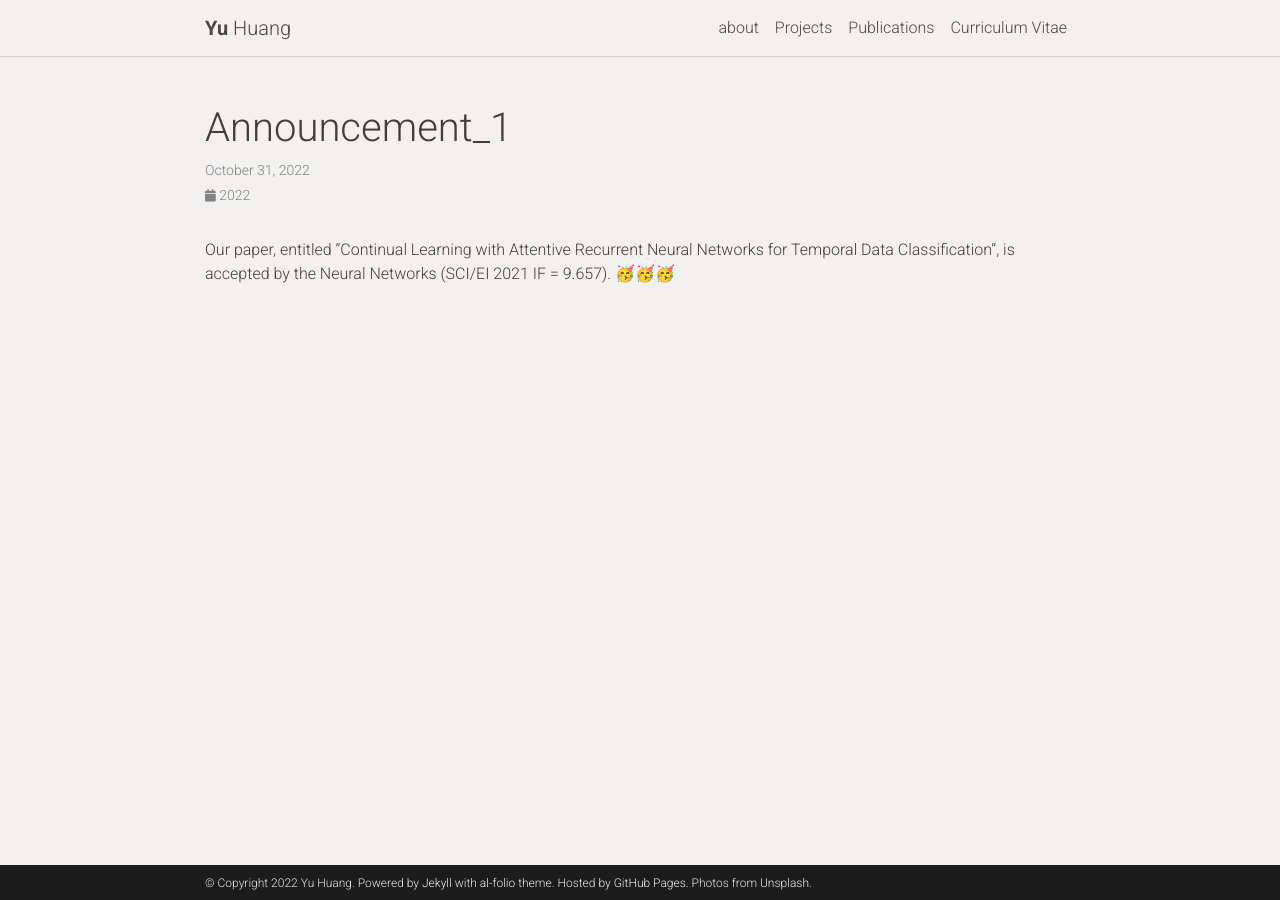
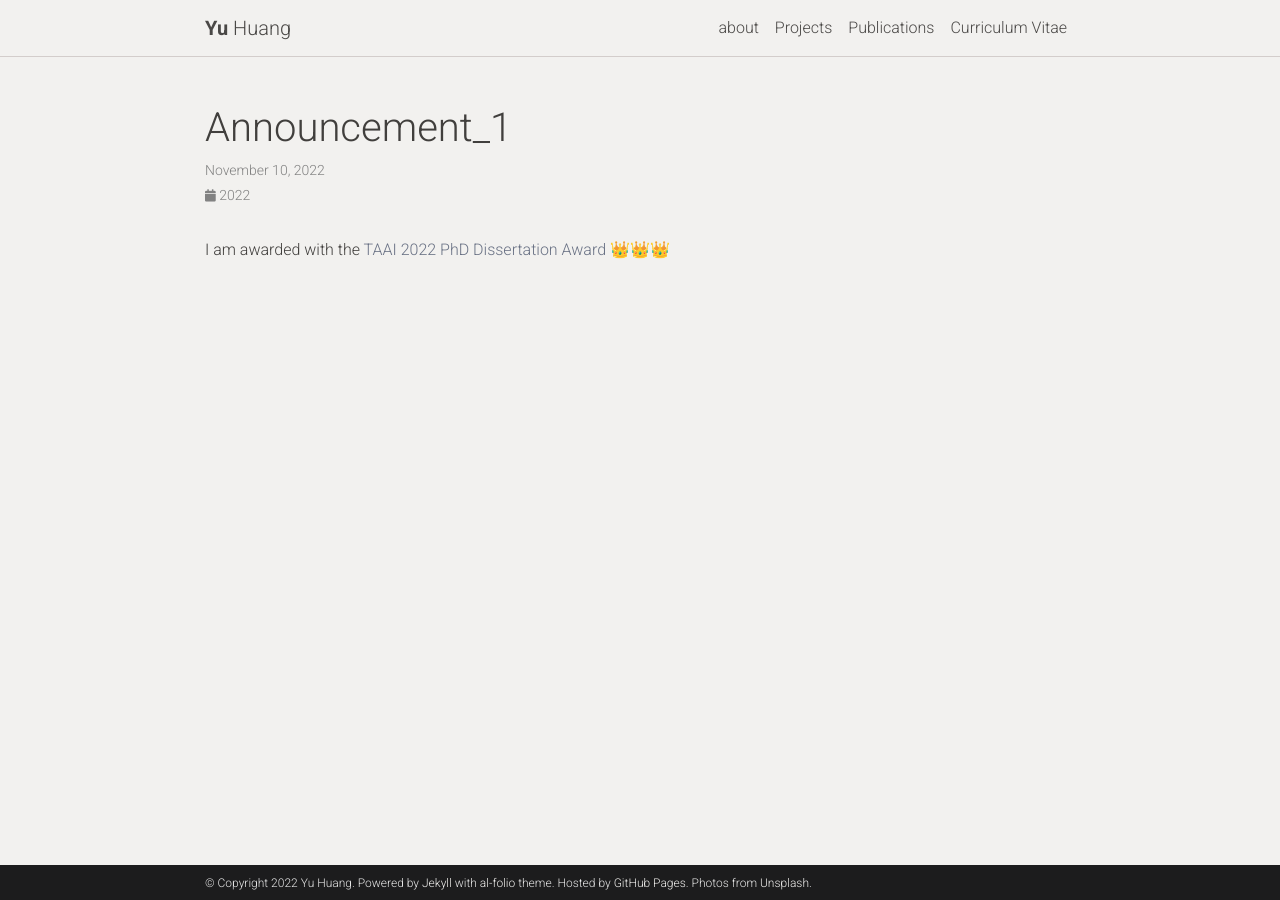
Before and after one commit to yuvisu/yuvisu.github.io, a Jekyll site: the page built from _news/announcement_1.md, in a window 1280 px wide. Built offline with Jekyll 4.4.1, drawn with Linux system fonts in a browser that asks for light colours; comment, search, counter and statistics services are not loaded; a style sheet for code colours, icons or effects is not loaded.

Commit message:
update news

```diff
--- a/_news/announcement_1.md
+++ b/_news/announcement_1.md
@@ -1,7 +1,7 @@
 ---
 layout: post
-date: 2022-10-31
+date: 2022-11-10
 inline: true
 ---
 
-Our paper, entitled "Continual Learning with Attentive Recurrent Neural Networks for Temporal Data Classification", is accepted by the Neural Networks (SCI/EI 2021 IF = 9.657).  🥳🥳🥳
+I am awarded with the [TAAI 2022 PhD Dissertation Award](https://www.taai.org.tw/) 👑👑👑
```
Also changed, not shown: _news/announcement_2.md (+2 -2 lines), _news/announcement_3.md (+2 -2 lines), _news/announcement_4.md (+2 -2 lines), _news/announcement_5.md (+2 -2 lines), _news/announcement_6.md (added, +7 -0 lines).
